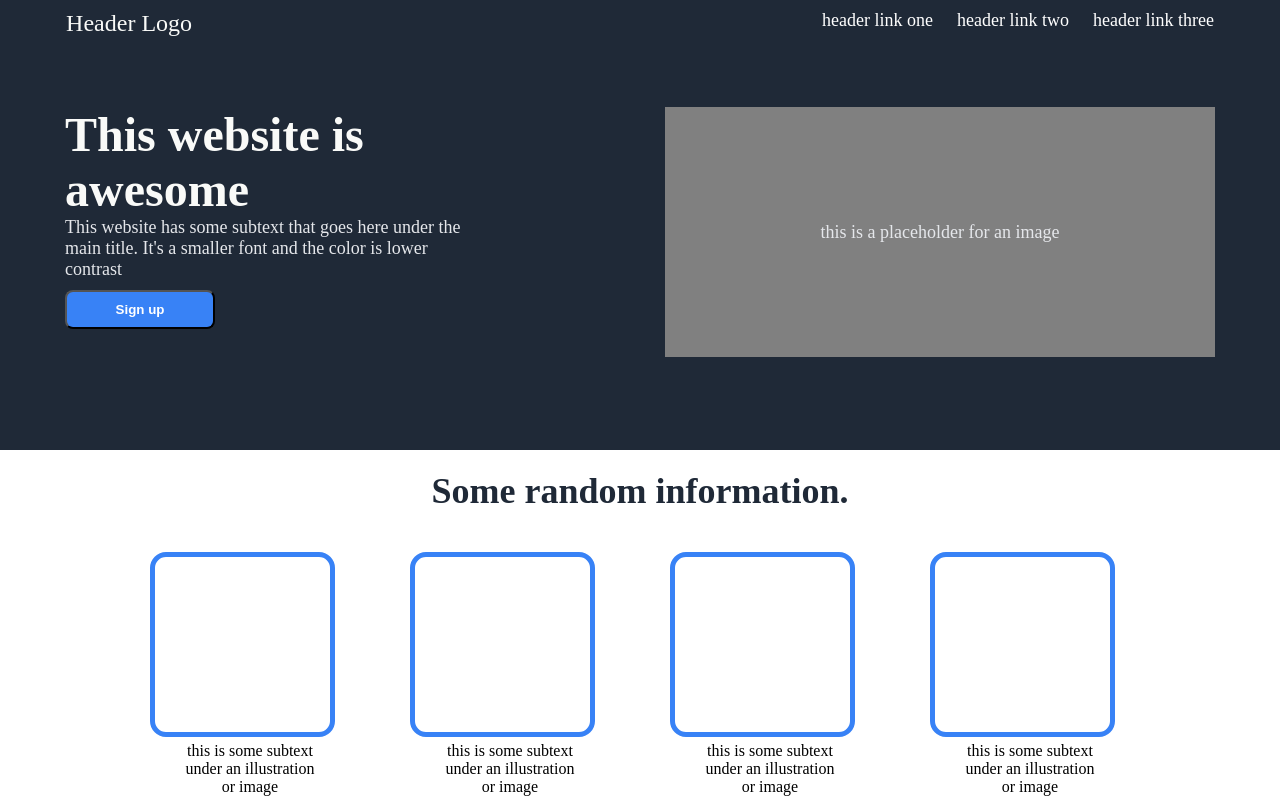
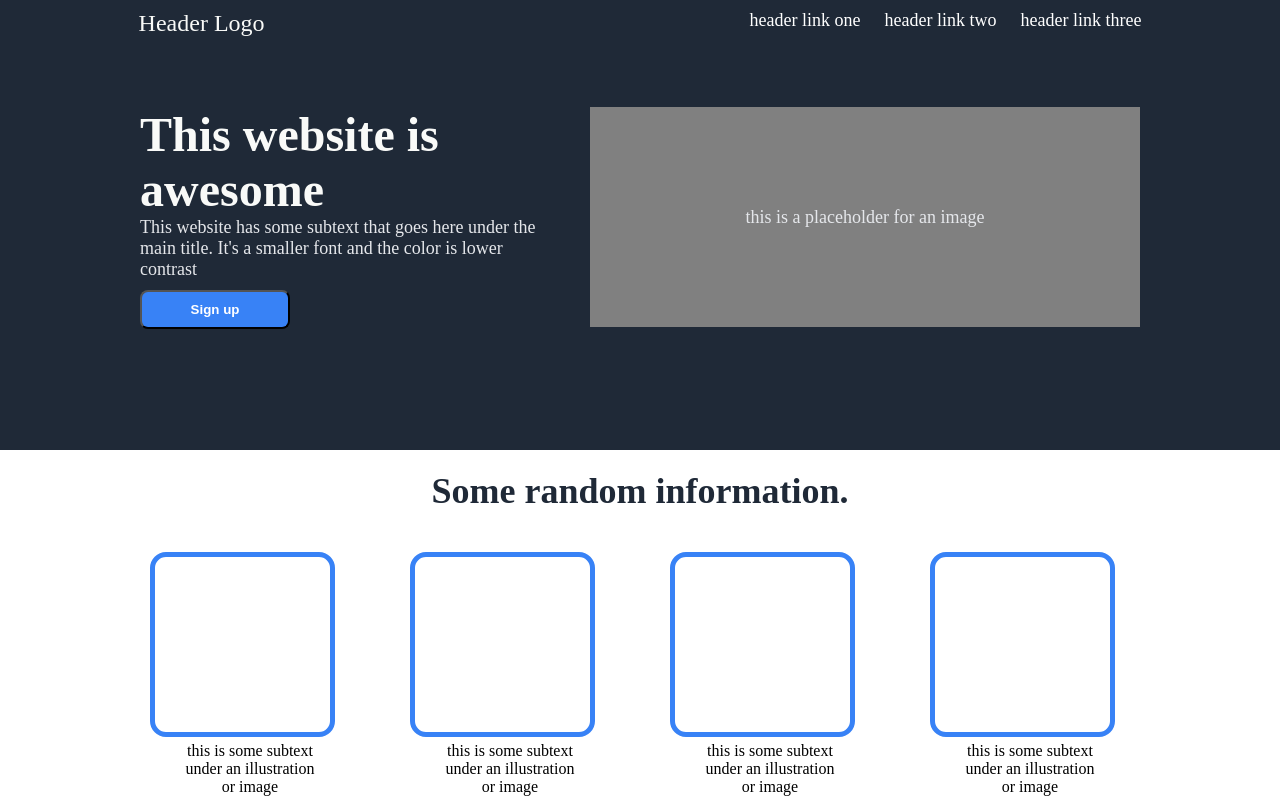
Before and after one commit to mandarmgd/landing-page, a plain HTML site: page index.html in a window 1280 px wide. Shown: the top 800 px of the page. Drawn offline with Linux system fonts and the light colour scheme.

Commit message:
Edit text section in hero

```diff
--- a/styles.css
+++ b/styles.css
@@ -44,7 +44,7 @@ a, .sec, .placeholder1 {
     justify-content: center;
     margin-top: 10px;
     margin-bottom: 70px;
-    gap: 630px;
+    gap: 485px;
 }
 
 a {
@@ -60,13 +60,13 @@ a {
 .content {
     display: flex;
     justify-content: center;
-    gap: 200px;
+    gap: 50px;
 }
 
 .placeholder1 {
     display: flex;
     padding: 25px;
-    height: 200px;
+    height: 170px;
     width: 500px;
     background: grey;
     justify-content: center;
```
